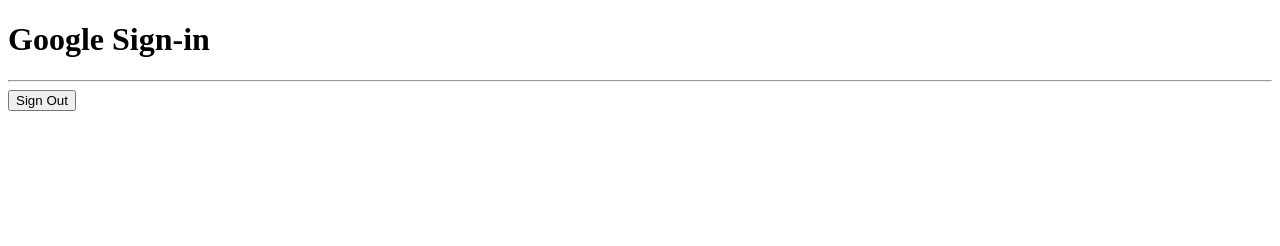
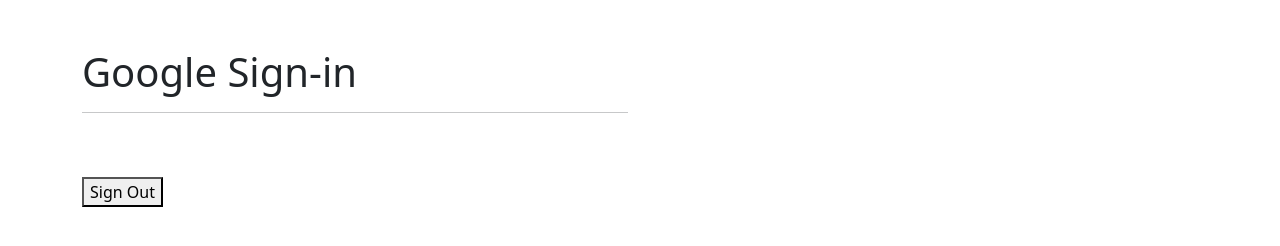
Before and after one commit to Gigioxx/restserver-node, a website: page public/index.html in a window 1280 px wide. Drawn offline with nearby package versions, Linux system fonts and the light colour scheme.

Commit message:
Changing index.html, added bootstrap and other corrections

```diff
--- a/public/index.html
+++ b/public/index.html
@@ -5,11 +5,16 @@
     <meta http-equiv="X-UA-Compatible" content="IE=edge">
     <meta name="viewport" content="width=device-width, initial-scale=1.0">
     <title>Google Sign-in</title>
+
+    <link href="https://cdn.jsdelivr.net/npm/bootstrap@5.1.3/dist/css/bootstrap.min.css" rel="stylesheet" integrity="sha384-1BmE4kWBq78iYhFldvKuhfTAU6auU8tT94WrHftjDbrCEXSU1oBoqyl2QvZ6jIW3" crossorigin="anonymous">
 </head>
-<body>
+<body class="container">
 
+    <div class="row mt-5">
+        <div class="col-sm-6">
             <h1>Google Sign-in</h1>
             <hr>
+            <br>
 
             <div id="g_id_onload"
                 data-client_id="497100622188-17vookuc3sa4dvj3litv1v682qba2upp.apps.googleusercontent.com"
@@ -25,9 +30,17 @@
                 data-logo_alignment="left">
             </div>
 
+            <br>
+
             <button id="google_signout">
                 Sign Out
             </button>
+        </div>
+
+        <div class="col-sm-6">
+
+        </div>
+    </div>
 
 
     <script src="https://accounts.google.com/gsi/client" async defer></script>
```
Lines whose indentation alone changed are shown as unchanged.
